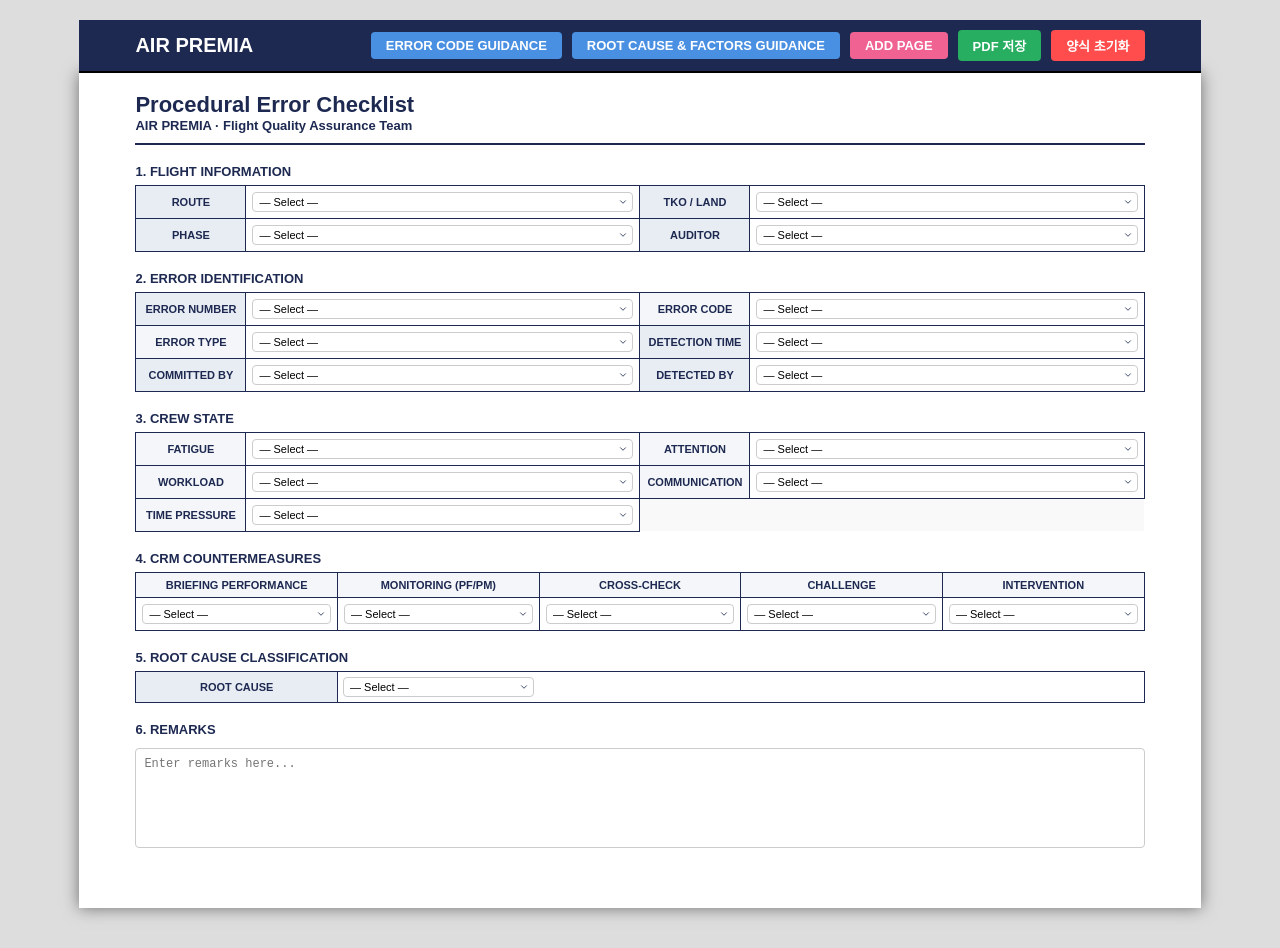
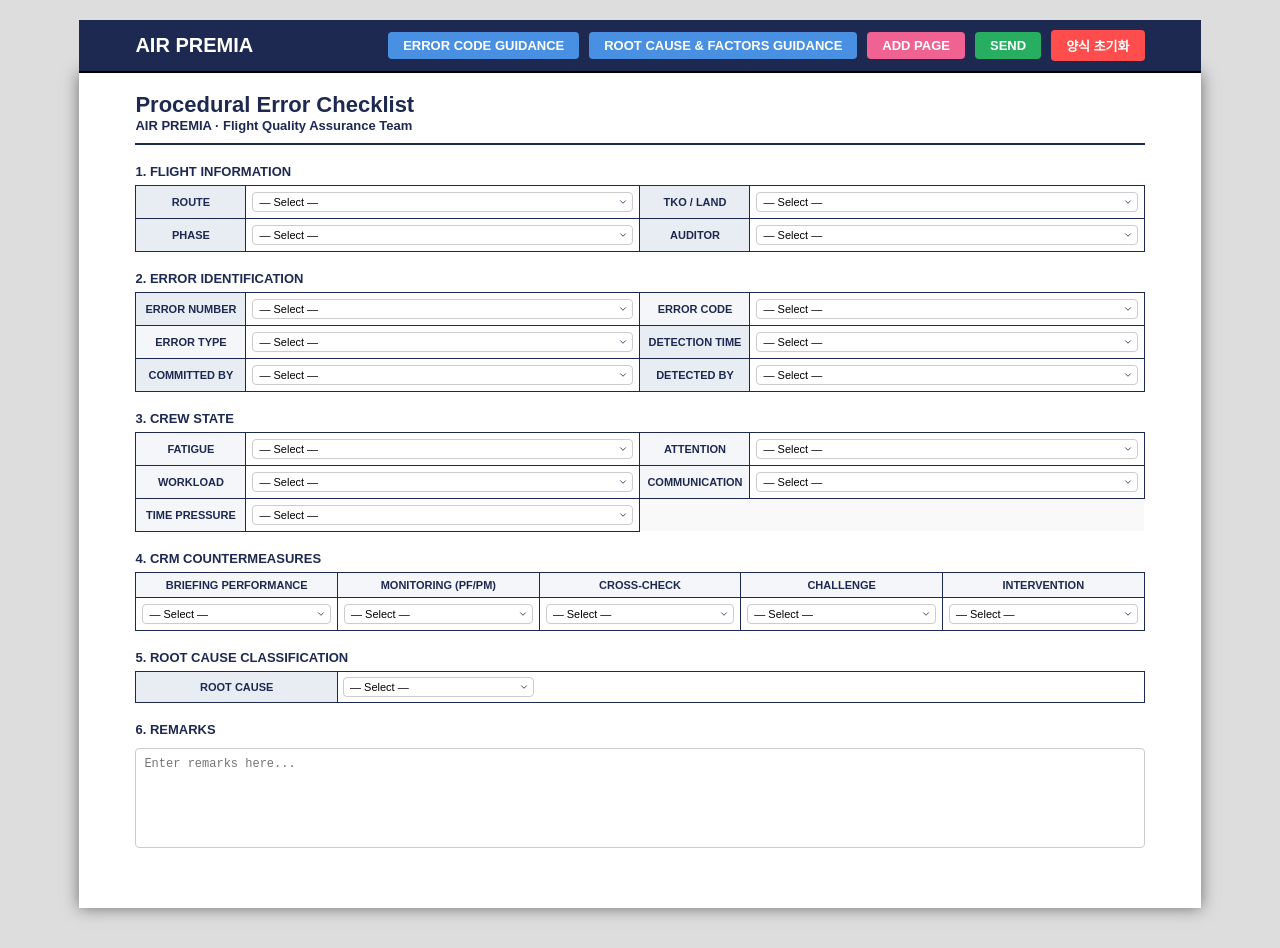
Before and after one commit to specialptsm2/Air-premia-Flight-Quality-Team, a plain HTML site: page index.html in a window 1280 px wide. Drawn offline with Linux system fonts and the light colour scheme.

Commit message:
Update index.html

```diff
--- a/index.html
+++ b/index.html
@@ -113,7 +113,7 @@
     <button class="tb-btn" style="background:#4a90e2; color:#fff;" onclick="openModal('refModal1')">ERROR CODE GUIDANCE</button>
     <button class="tb-btn" style="background:#4a90e2; color:#fff;" onclick="openModal('refModal2')">ROOT CAUSE & FACTORS GUIDANCE</button>
     <button class="tb-btn" style="background:#F06292; color:#fff;" onclick="addNewPage()">ADD PAGE</button>
-    <button class="tb-btn" style="background:#27ae60; color:#fff;" onclick="savePDF()">PDF 저장</button>
+    <button class="tb-btn" style="background:#27ae60; color:#fff;" onclick="savePDF()">SEND</button>
     <button class="tb-btn" style="background:#ff4d4d; color:#fff;" onclick="resetForm()">양식 초기화</button>
 </div>
 
```
